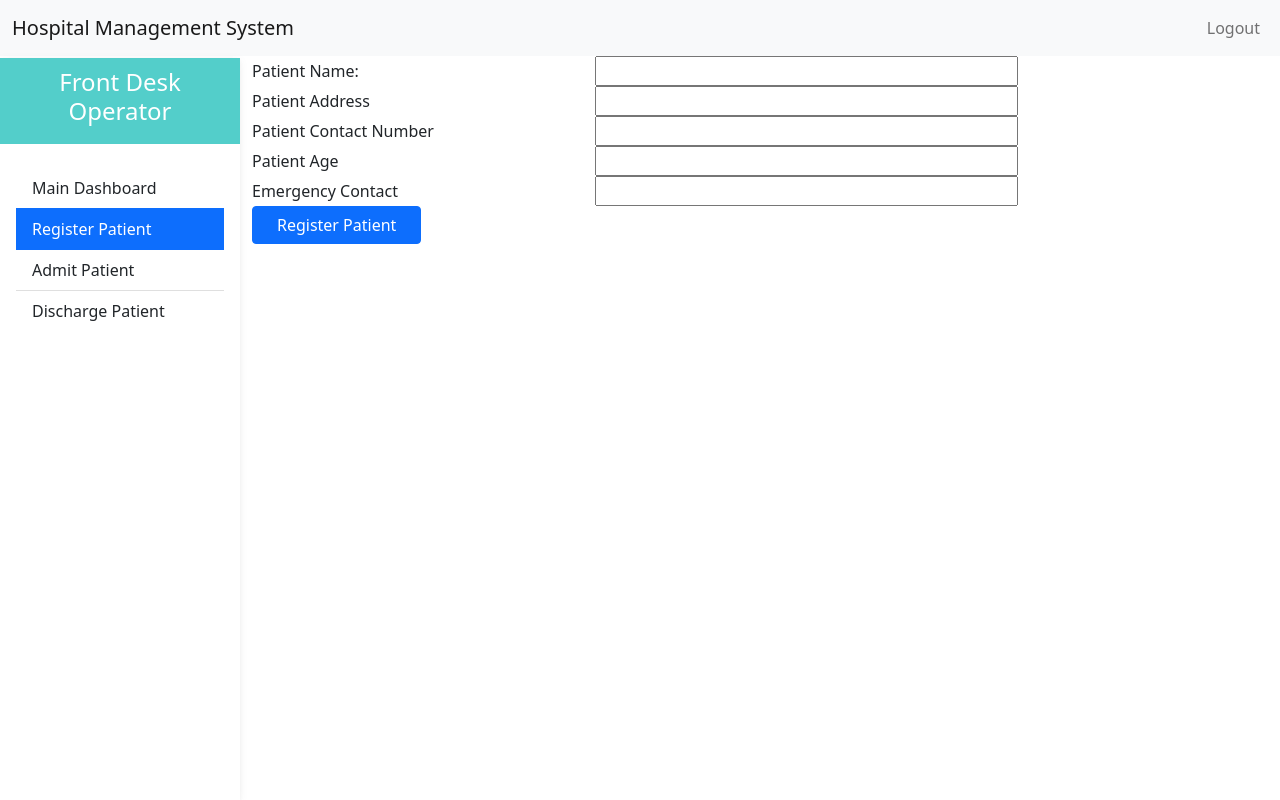
After one commit to rv4102/dbms-lab, a Flask app: page /frontdesk/register in a window 1280 px wide. The commit adds this page. Run offline with Flask 2, Linux system fonts and the light colour scheme.

Commit message:
frontdesk

```diff
--- a/A4/HMS/routes.py
+++ b/A4/HMS/routes.py
@@ -1,4 +1,4 @@
-from flask import render_template, Blueprint
+from flask import render_template, Blueprint, request
 
 routes = Blueprint('routes', __name__)
 
@@ -29,3 +29,24 @@ def admissions():
 @routes.route('/login')
 def login():
     return render_template('login.html')
+
+@routes.route('/frontdesk')
+def frontdesk():
+    return render_template('frontdesk_dashboard.html')
+
+@routes.route('/frontdesk/register', methods=['GET', 'POST'])
+def frontdesk_register():
+    if(request.method == 'POST'):
+        print(request.form)
+        return render_template('frontdesk_register.html')
+    else:
+        return render_template('frontdesk_register.html')
+
+
+@routes.route('/frontdesk/admit')
+def frontdesk_admit():
+    return render_template('frontdesk_admit.html')
+
+@routes.route('/frontdesk/discharge')
+def frontdesk_discharge():
+    return render_template('frontdesk_discharge.html')
--- a/A4/HMS/templates/base.html
+++ b/A4/HMS/templates/base.html
@@ -24,11 +24,11 @@
         </button>
         <div class="collapse navbar-collapse" id="navbarNav">
           <div class="navbar-nav justify-content-start">
-            <a class="nav-link" aria-current="page" href="{{ url_for('routes.patients') }}">Patients</a>
+            <!-- <a class="nav-link" aria-current="page" href="{{ url_for('routes.patients') }}">Patients</a>
             <a class="nav-link" href="{{ url_for('routes.doctors') }}">Doctors</a>
             <a class="nav-link" href="{{ url_for('routes.appointments') }}">Appointments</a>
             <a class="nav-link" href="{{ url_for('routes.tests') }}">Tests &amp; Treatments</a>
-            <a class="nav-link" href="{{ url_for('routes.admissions') }}">Admissions &amp; Discharges</a>
+            <a class="nav-link" href="{{ url_for('routes.admissions') }}">Admissions &amp; Discharges</a> -->
           </div>
           <div class="navbar-nav ms-auto justify-content-end">
             <a class="nav-link" href="{{ url_for('routes.index') }}">Logout</a>
@@ -36,9 +36,9 @@
         </div>
       </div>
     </nav>
-    <div class="container mt-5">
-      {% block content %} {% endblock %}
-    </div>
+    <!-- <div class="container mt-5"> -->
+    {% block content %} {% endblock %}
+    <!-- </div> -->
     <script src="https://cdn.jsdelivr.net/npm/@popperjs/core@2.9.2/dist/umd/popper.min.js"></script>
     <script src="https://cdn.jsdelivr.net/npm/bootstrap@5.1.3/dist/js/bootstrap.min.js"></script>
   </body>
--- /dev/null
+++ b/A4/HMS/templates/frontdesk_base.html
@@ -0,0 +1,41 @@
+{% extends 'base.html' %}
+
+{% block title %}HMS{% endblock %}
+
+{% block content %}
+<style>
+    .sidebar{
+        position: fixed;
+        top: 58px;
+        bottom: 0;
+        left: 0;
+        padding: 0 0; /* Height of navbar */
+        box-shadow: 0 2px 5px 0 rgb(0 0 0 / 5%), 0 2px 10px 0 rgb(0 0 0 / 5%);
+        width: 240px;
+        z-index: 600;
+    }
+    .header-sidebar{
+        background-color: #53ceca ;
+        color: #fff;
+        padding: 10px;
+        text-align: center;
+    }
+    .container-margin{
+        margin-left: 240px;
+    }
+</style>
+<nav id="sidebarMenu" class="sidebar bg-white">
+    <div class="header-sidebar">
+        <h4>Front Desk Operator</h4>
+    </div>
+    <div class="position-sticky">
+      <div class="list-group list-group-flush mx-3 mt-4">
+        {% block sidebar %} {% endblock %}
+      </div>
+    </div>
+</nav>
+
+{% block main_content %} {% endblock %}
+
+
+{% endblock %}
--- /dev/null
+++ b/A4/HMS/templates/frontdesk_register.html
@@ -0,0 +1,39 @@
+{% extends 'frontdesk_base.html' %}
+
+{% block sidebar %}
+    <a href="/frontdesk" class="list-group-item list-group-item-action py-2 ripple" aria-current="true">Main Dashboard</a>
+    <a href="/frontdesk/register" class="list-group-item list-group-item-action py-2 ripple active" aria-current="true">Register Patient</a>
+    <a href="/frontdesk/admit" class="list-group-item list-group-item-action py-2 ripple" aria-current="true">Admit Patient</a>
+    <a href="/frontdesk/discharge" class="list-group-item list-group-item-action py-2 ripple" aria-current="true">Discharge Patient</a>
+{% endblock %}
+
+{% block main_content %}
+    <div class="container-margin">
+        <form method="post">
+            <div class="container">
+                <label for="Patient Name" class="col-4">Patient Name:</label>
+                <input class = "col-5" type="text" name="Patient Name" id="Patient Name" required>
+            </div>
+            <div class = "container">
+                <label for="address" class="col-4">Patient Address</label>
+                <input class="col-5" type="text" name="address" id="address" required>
+            </div>
+            <div class="container">
+                <label for="Contact No" class="col-4">Patient Contact Number</label>
+                <input class="col-5" type="text" name="Contact No" id="Contact No" required>
+            </div>
+            <div class="container">
+                <label for="Age" class="col-4">Patient Age</label>
+                <input class="col-5" type="text" name="Age" id="Age" required>
+            </div>
+            <div class="container">
+                <label for="emergency_contact" class="col-4">Emergency Contact</label>
+                <input class="col-5" type="text" name="emergency_contact" id="emergency_contact" required>
+            </div>
+            <!-- <button type="submit">Register Patient</button> -->
+            <div class="container">
+                <button type="submit" class="btn btn-primary col-2">Register Patient</button>
+            </div>
+        </form>
+    </div>
+{% endblock %}
```
Also changed, not shown: A4/HMS/templates/frontdesk_admit.html (added, +12 -0 lines), A4/HMS/templates/frontdesk_dashboard.html (added, +12 -0 lines), A4/HMS/templates/frontdesk_discharge.html (added, +12 -0 lines).
